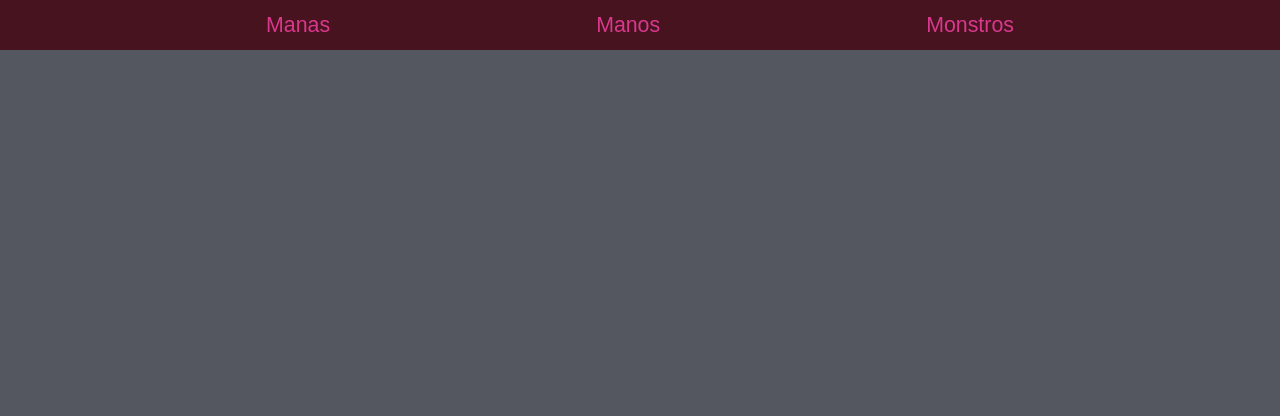
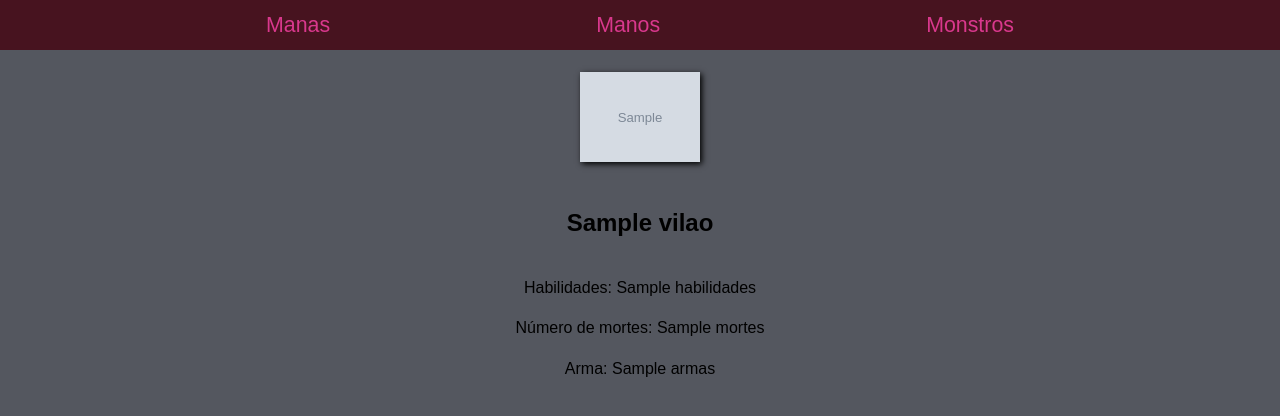
Before and after one commit to isabeladuarte/403-viloes, a Django app: template catalogo_viloes/templates/index.html in a window 1280 px wide. Shown: the top 416 px of the page. Run offline with Django 3.2, Linux system fonts and the light colour scheme; the template is opened without the code that fills it: most values are stand-ins (such as "Sample title", 1, 10 or a date in 2020); grey boxes marked "Sample" are stand-in pictures.

Commit message:
Adicionando foto de viloes

```diff
--- a/catalogo_viloes/static/css/style.css
+++ b/catalogo_viloes/static/css/style.css
@@ -17,3 +17,33 @@ nav a{
     text-decoration: none;
     font-size:16pt;
 }
+
+section {
+    display:flex;
+    justify-content: center;
+    flex-wrap: wrap;
+}
+
+.card{
+    display:flex;
+    flex-direction: column;
+    justify-content: space-evenly;
+    align-items: center;
+    height: 350px;
+    width:300px;
+}
+
+.card:hover{
+    box-shadow: 2px 2px 8px 8px;
+    border-radius: 5px;
+    cursor: pointer;
+}
+
+img{
+    height: 90px;
+    box-shadow:2px 2px 6px black;
+}
+
+p{
+    margin:0;
+}
--- a/catalogo_viloes/templates/index.html
+++ b/catalogo_viloes/templates/index.html
@@ -14,7 +14,23 @@
         <a href="">Manos</a>
         <a href="">Monstros</a>
     </nav>
+    <section>
 
+    {% for vilao in viloes %}
+    <div class="card">
+
+
+        <div>
+            <img src="{{vilao.foto.url}}" alt="">
+        </div>
+        <h2>{{vilao.nome}}</h2>
+        <p>Habilidades: {{vilao.habilidades}}</p>
+        <p>Número de mortes: {{vilao.mortes}}</p>
+        <p>Arma: {{vilao.armas}}</p>
+
+    </div>
+    {% endfor %}
+</section>
 
 </body>
 </html>
```
